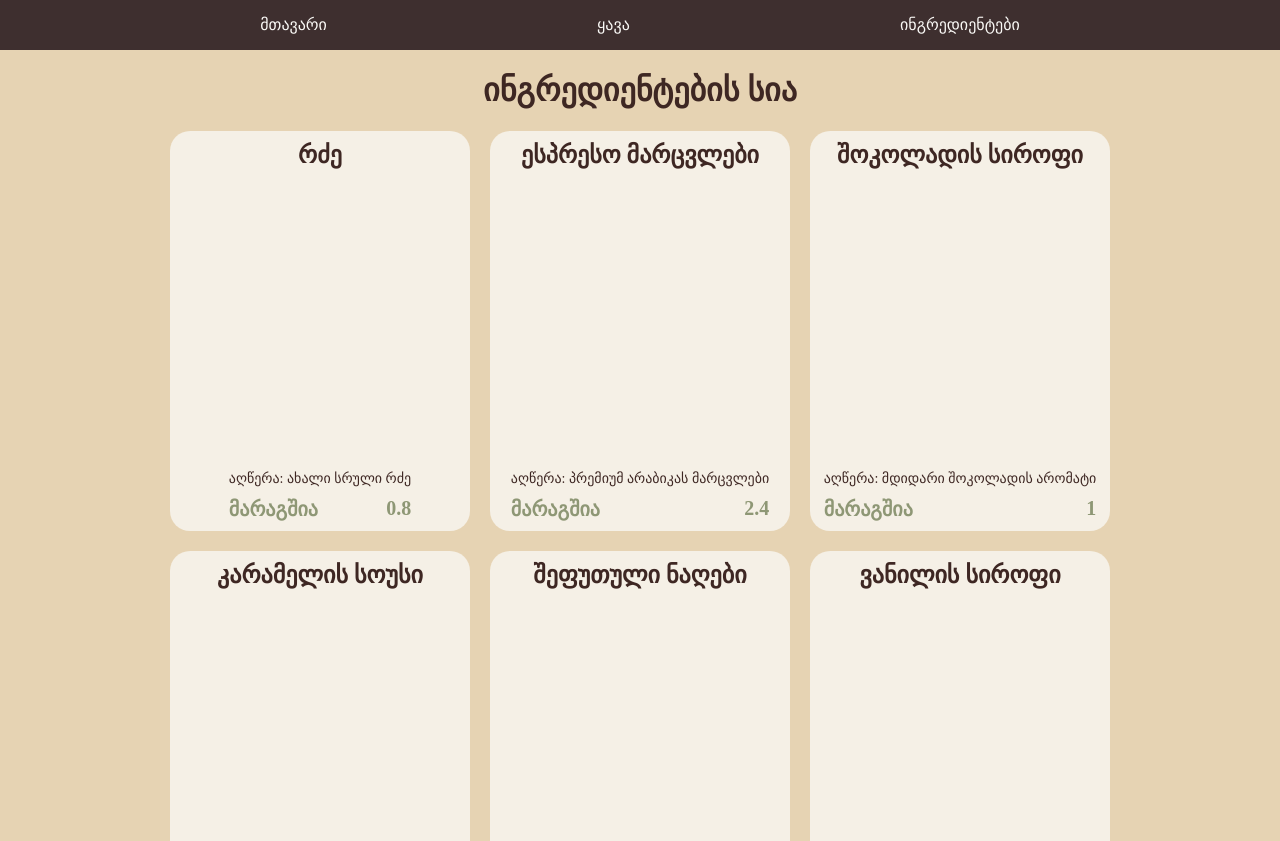
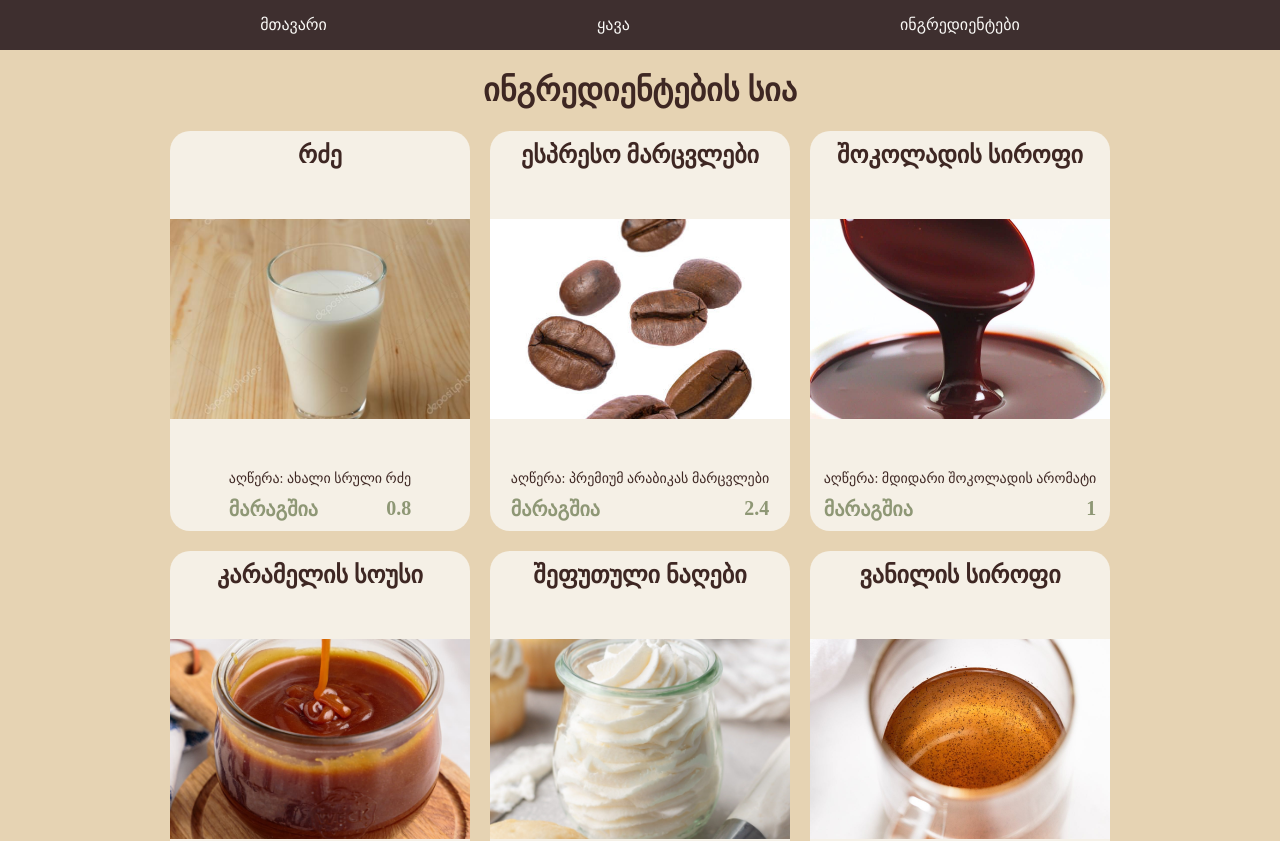
Before and after one commit to Kattar1n/craft-coffee-shop, a React (Vite) app: page /ingredients in a window 1280 px wide. Shown: the top 841 px of the page. Built offline with nearby package versions, Linux system fonts and the light colour scheme; data requests are answered from the project's data file.

Commit message:
Update IngredientCard.jsx

```diff
--- a/front-end/src/components/IngredientCard.jsx
+++ b/front-end/src/components/IngredientCard.jsx
@@ -1,7 +1,5 @@
-import React, { useEffect, useState } from "react";
 import { Link } from "react-router";
 import styled from "styled-components";
-
 const StyledLink = styled(Link)`
     text-decoration: none;
 `
@@ -25,12 +23,12 @@
     font-weight: bold;
 `
 const StyledImage = styled.div`
-    min-height: 160px;
+    min-height: 200px;
     min-width: 280px;
-    background-image: url();
+    background-image: url(${(props) => props.$picture});
     background-repeat: no-repeat;
     background-position: center;
-    background-size: contain;
+    background-size: cover;
 `
 const StyledInfo = styled.div`
     margin: 10px auto;
@@ -57,13 +55,12 @@
 `
 
 const IngredientCard = ({id, name, price, description, picture, isInStock}) => {
-    console.log(picture)
 
 return(
     <StyledLink to={`/ingredients/${id}`}>
     <StyledIngredientCard>
         <StyledName>{name}</StyledName>
-        <StyledImage></StyledImage>
+        <StyledImage $picture={picture}></StyledImage>
         <StyledInfo>
         <span>აღწერა: {description}</span>
         {!!isInStock && <InStock><span>მარაგშია</span><span>{price}</span></InStock> || <NotInStock>არ არის მარაგში</NotInStock>}
```
